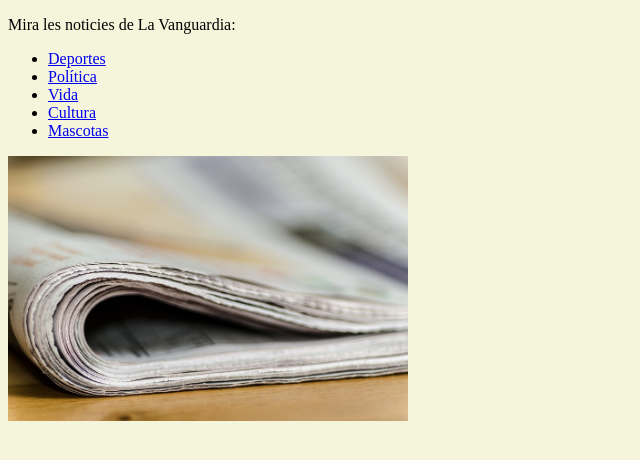
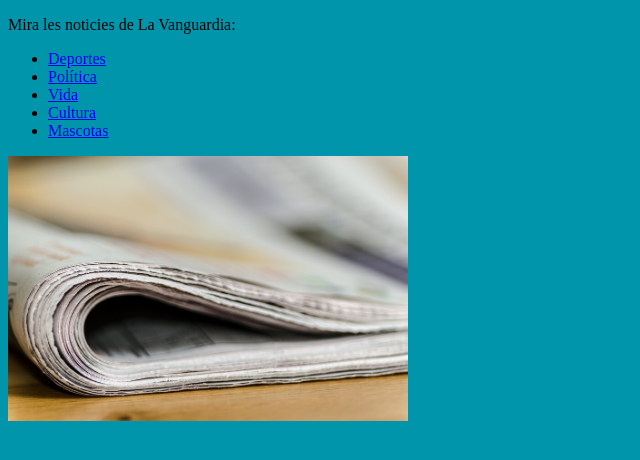
Before and after one commit to LittleMistake/ProyectoFlaskM4, a Flask app: page / in a window 1280 px wide. Shown: the top 460 px of the page, without its empty margins (0-640 px from the left). Run offline with Flask 3, Linux system fonts and the light colour scheme.

Commit message:
Nuevos archivos

```diff
--- a/static/css/style.css
+++ b/static/css/style.css
@@ -1,5 +1,5 @@
 body {
-    background-color: beige;
+    background-color: #0095ab;
 }
 
 img {
--- a/templates/lavanguardia.html
+++ b/templates/lavanguardia.html
@@ -8,6 +8,7 @@
 </head>
 <body>
     <h1>La Vanguardia - <small>{{rss.feed.title}}</small></h1>
+    <img src="{{rss.feed.image.url}}" alt="{{rss.feed.image.description}}"/>
     {% for item in rss.entries %}
         <p>
             <a href="{{item.link}}">{{item.title}}</a>
```
